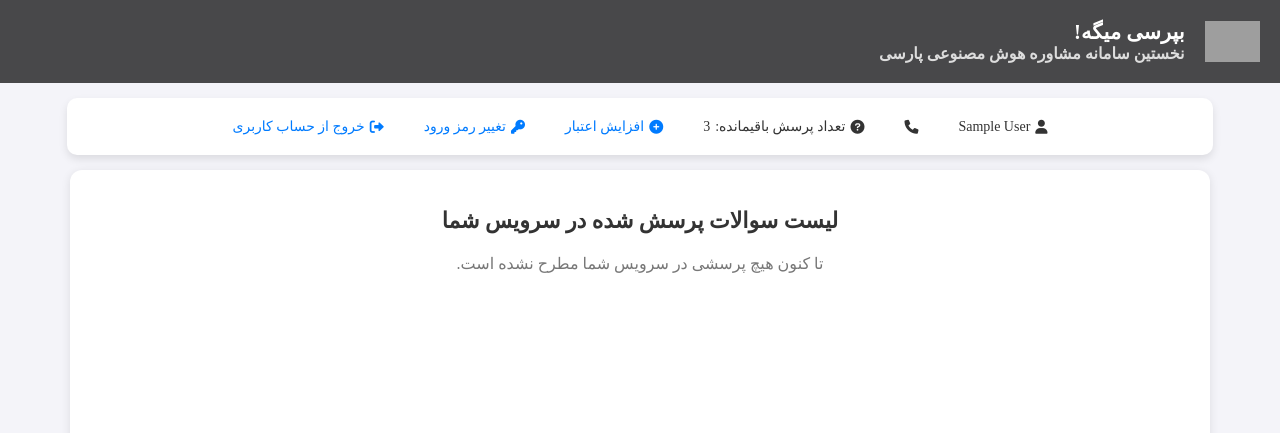
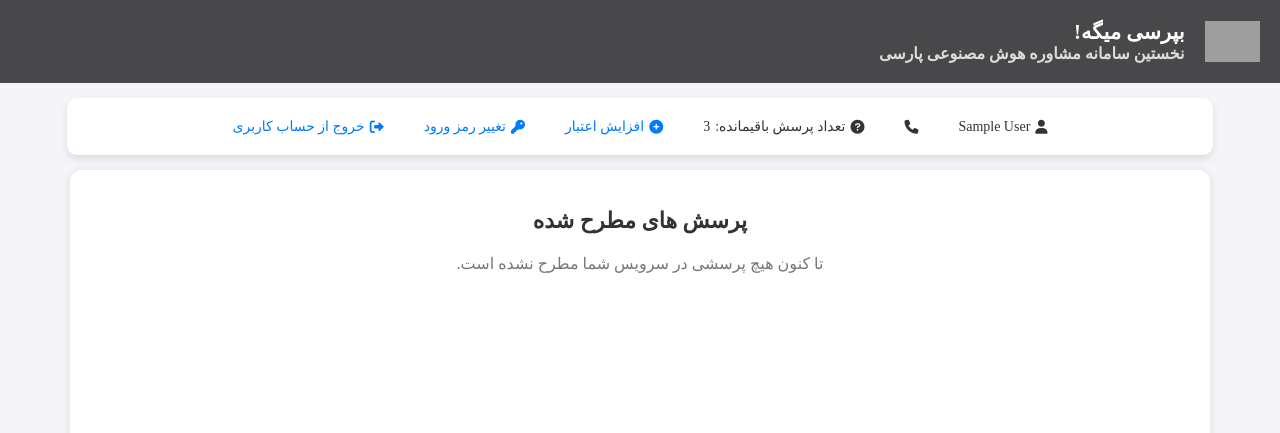
Before and after one commit to aliriahi1992/moshavere, a Django app: page /webservice/ in a window 1280 px wide. Shown: the top 433 px of the page. Run offline with Django 4.2, Linux system fonts and the light colour scheme; the visitor is signed in with stand-in values (Sample User, id 1); data that the repository does not hold is empty; some web fonts are replaced; grey boxes are pictures that could not be loaded.

Commit message:
Your commit message

```diff
--- a/webservice/templates/webservice/index.html
+++ b/webservice/templates/webservice/index.html
@@ -579,7 +579,7 @@
 	</div>
 
 	<div class="question-container">
-		<h2 class="question-title">لیست سوالات پرسش شده در سرویس شما</h2>
+		<h2 class="question-title">پرسش های مطرح شده</h2>
 
 		{% if user_questions %}
 			<div class="table-container">
```
